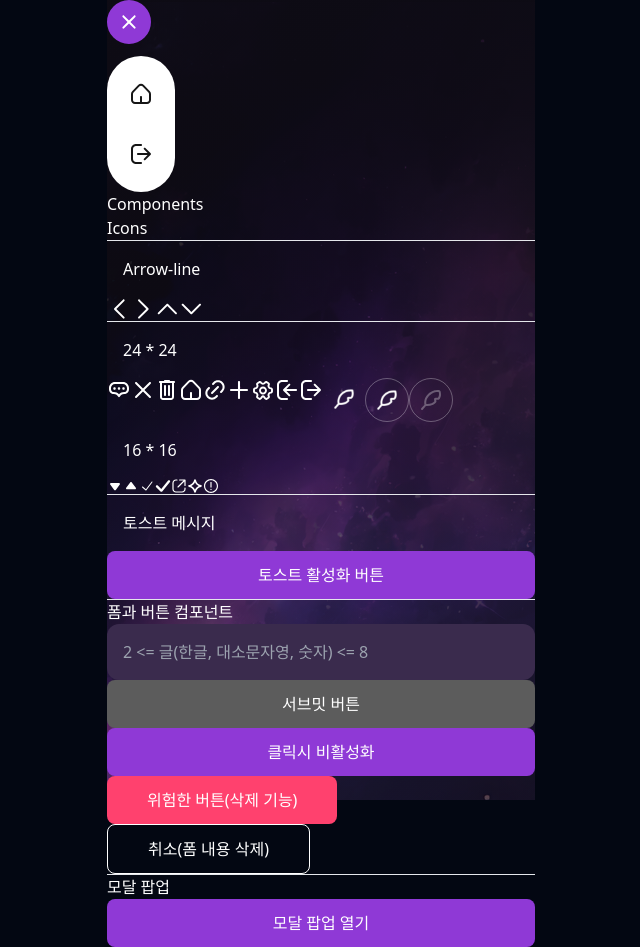
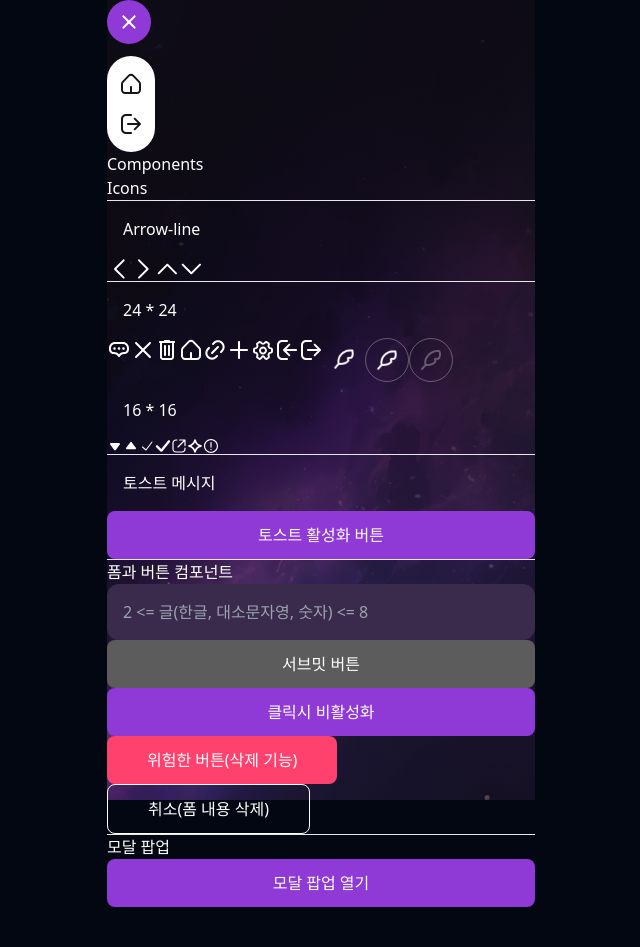
Before and after one commit to easy-or-hard/ZARI-FRONTEND, a Next.js app: page /testie/components in a window 1280 px wide. Both pictures are taken after a click on the button 448 px from the left and 22 px from the top of the page. Shown: the whole page, without its empty margins (319-959 px from the left). After the commit the page ends 907 px from the top, so only its background shows below. Built offline with nearby package versions, Linux system fonts and the light colour scheme; what tailwindcss-animated would draw is missing.

Commit message:
버튼의 디자인 요소 제거

```diff
--- a/src/components/ui/menu/sub-menu.tsx
+++ b/src/components/ui/menu/sub-menu.tsx
@@ -6,14 +6,10 @@ export default function SubMenu() {
         <span
             className={`px-3 py-4 bg-zari_default_white rounded-full inline-grid gap-4`}
         >
-            <button
-                className={'bg-zari_default_white w-11 h-11 rounded-full flex items-center justify-center'}
-            >
+            <button>
                 <HomeIcon color={'#161616'}/>
             </button>
-            <button
-                className={'bg-zari_default_white w-11 h-11 rounded-full flex items-center justify-center'}
-            >
+            <button>
                 <SignOutIcon color={'#161616'}/>
             </button>
         </span>
```
